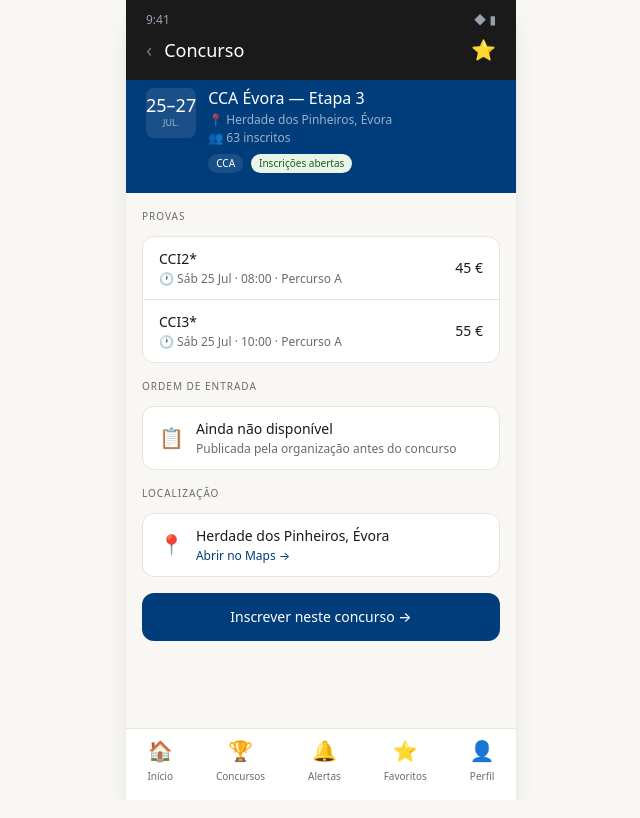
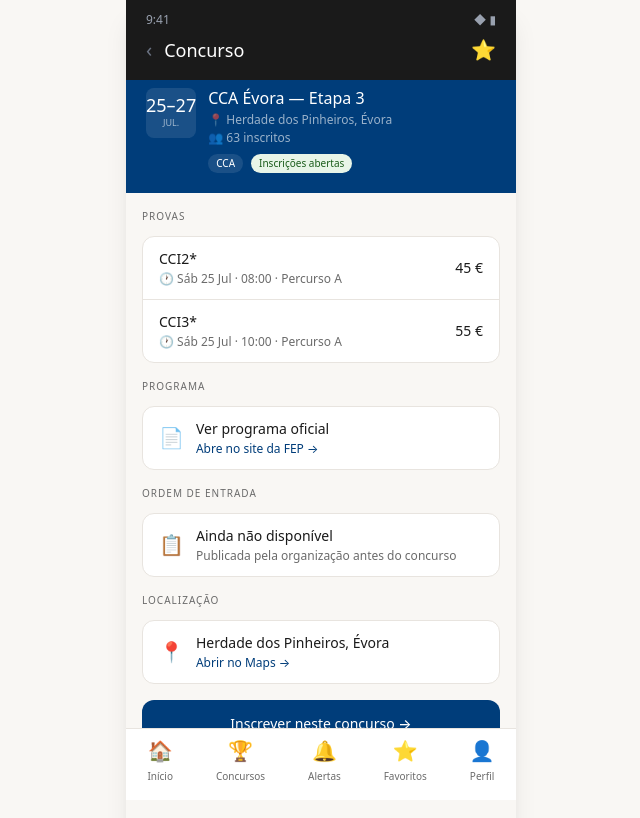
Before and after one commit to vascogameiroramires-ctrl/fep-app, a Next.js app: page /concursos/cca-evora in a window 1280 px wide. Shown: the top 818 px of the page, without its empty margins (319-959 px from the left). Built offline with nearby package versions, Linux system fonts and the light colour scheme.

Commit message:
programa concurso link FEP

```diff
--- a/app/concursos/[id]/page.tsx
+++ b/app/concursos/[id]/page.tsx
@@ -78,7 +78,21 @@ export default async function DetalheConcurso({ params }: { params: Promise<{ id
           ))}
         </div>
       </div>
-
+      {/* Programa */}
+        <div className="px-4">
+        <p className="text-[10px] font-medium text-[#6b6b6b] uppercase tracking-widest mb-3">
+         Programa
+  </p>
+  <a href={concurso.programaUrl} target="_blank" rel="noopener noreferrer">
+    <div className="bg-white border border-[#e8e4df] rounded-xl px-4 py-3 flex items-center gap-3 mb-4">
+      <span className="text-xl">📄</span>
+      <div className="flex-1">
+        <p className="text-sm font-medium text-[#1a1a1a]">Ver programa oficial</p>
+        <p className="text-xs text-[#003d7a] mt-0.5">Abre no site da FEP →</p>
+      </div>
+    </div>
+  </a>
+</div>
       {/* Ordem de entrada */}
       <div className="px-4">
         <p className="text-[10px] font-medium text-[#6b6b6b] uppercase tracking-widest mb-3">
```
